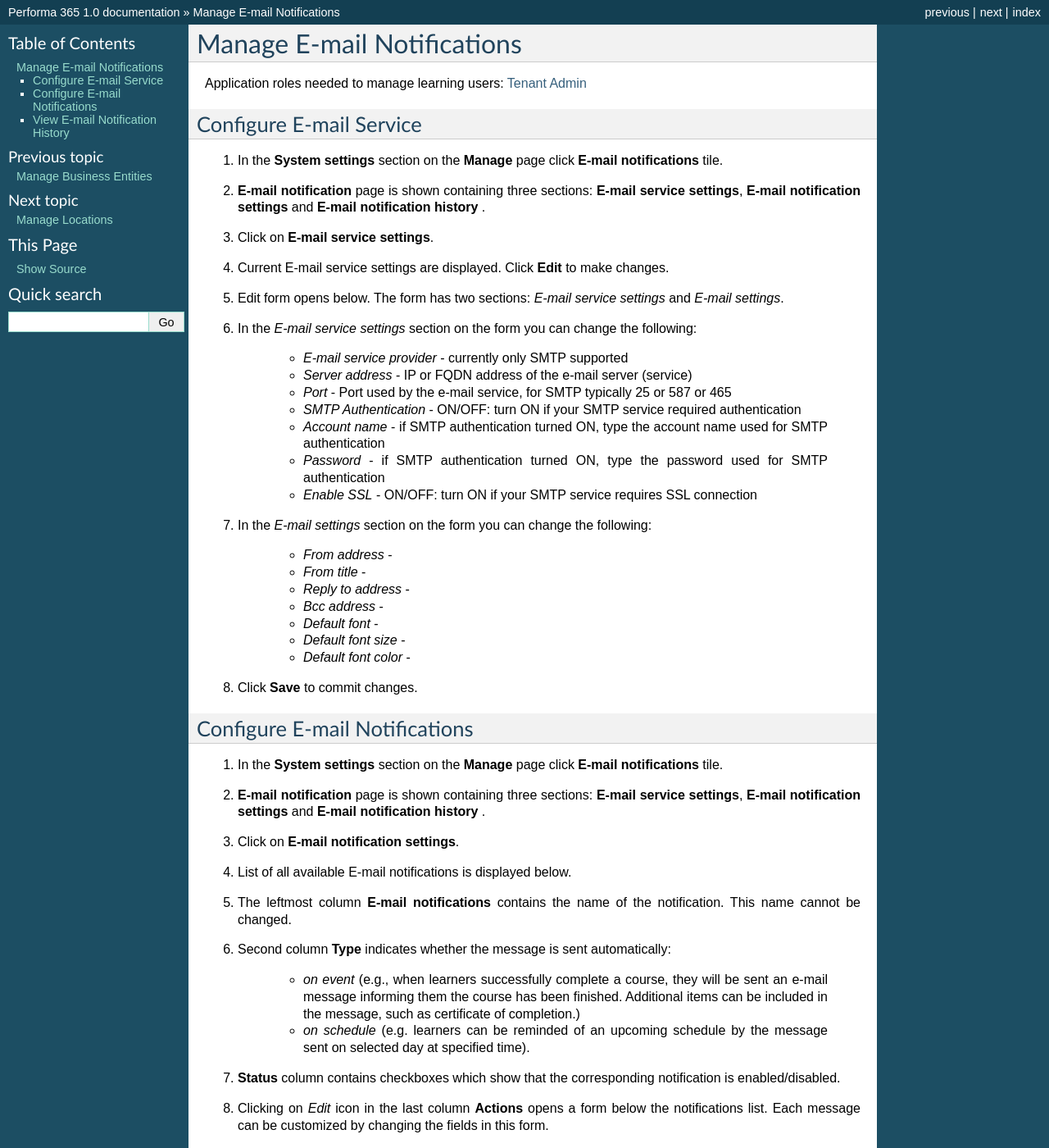
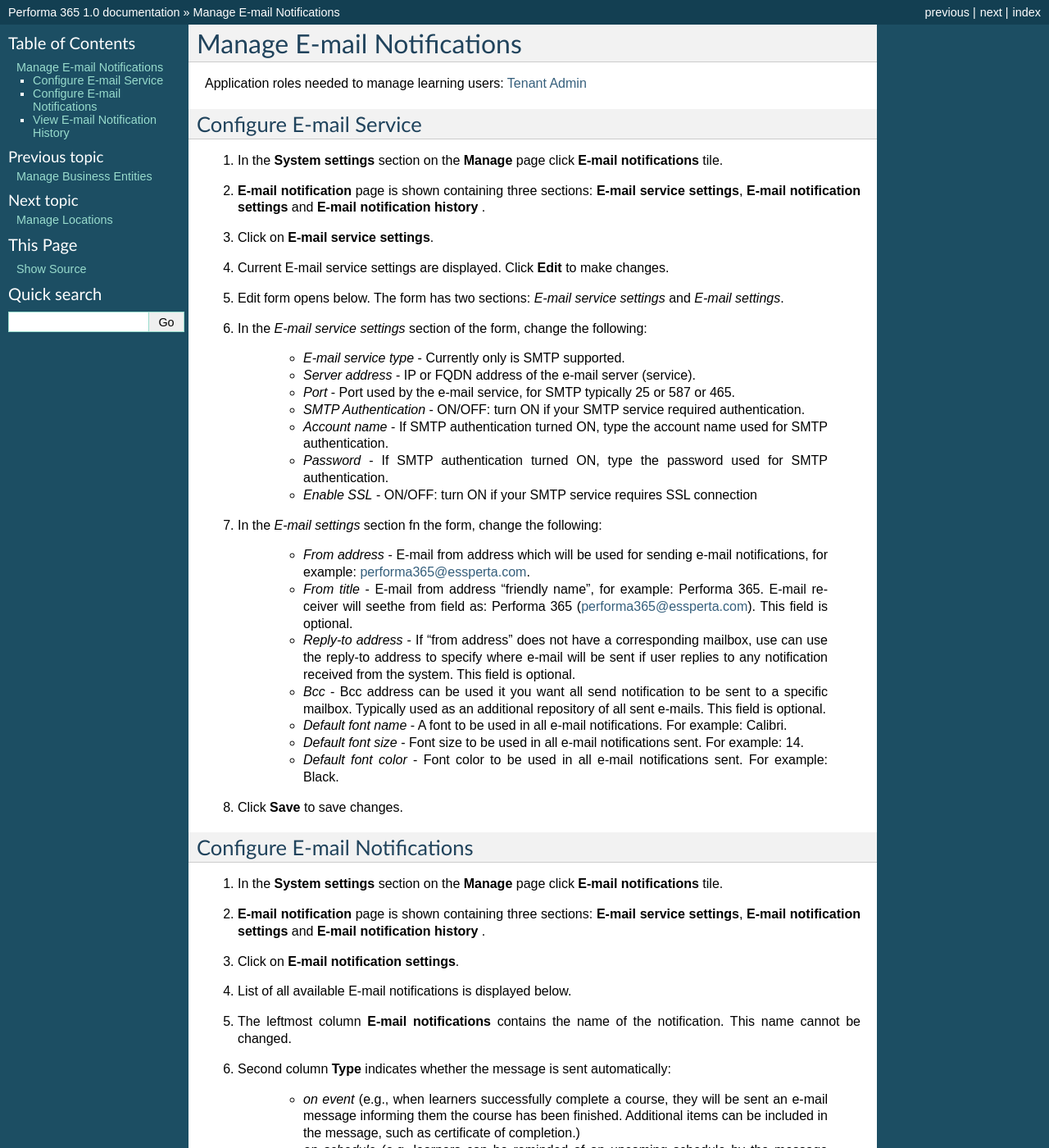
Before and after one commit to pslisko/performa365docs, a Sphinx documentation site: the page built from docs/howto/manage_email_notifications.rst, in a window 1280 px wide and 1400 px high. Shown: the whole window at 82% size. Built offline with Sphinx 7.4.7, drawn with Linux system fonts in a browser that asks for light colours; pages that are not in the unit, such as notebooks, are missing from menus.

Commit message:
Update manage_email_notifications.rst

```diff
--- a/docs/howto/manage_email_notifications.rst
+++ b/docs/howto/manage_email_notifications.rst
@@ -13,27 +13,27 @@
 #. Click on **E-mail service settings**.
 #. Current E-mail service settings are displayed. Click **Edit** to make changes.
 #. Edit form opens below. The form has two sections: *E-mail service settings* and *E-mail settings*.
-#. In the *E-mail service settings* section on the form you can change the following:
+#. In the *E-mail service settings* section of the form, change the following:
 
-    * *E-mail service provider* - currently only SMTP supported
-    * *Server address* - IP or FQDN address of the e-mail server (service)
-    * *Port* - Port used by the e-mail service, for SMTP typically 25 or 587 or 465
-    * *SMTP Authentication* - ON/OFF: turn ON if your SMTP service required authentication
-    * *Account name* - if SMTP authentication turned ON, type the account name used for SMTP authentication
-    * *Password* - if SMTP authentication turned ON, type the password used for SMTP authentication
+    * *E-mail service type* - Currently only is SMTP supported.
+    * *Server address* - IP or FQDN address of the e-mail server (service).
+    * *Port* - Port used by the e-mail service, for SMTP typically 25 or 587 or 465.
+    * *SMTP Authentication* - ON/OFF: turn ON if your SMTP service required authentication.
+    * *Account name* - If SMTP authentication turned ON, type the account name used for SMTP authentication.
+    * *Password* - If SMTP authentication turned ON, type the password used for SMTP authentication.
     * *Enable SSL* - ON/OFF: turn ON if your SMTP service requires SSL connection
 
-#. In the *E-mail settings* section on the form you can change the following:
+#. In the *E-mail settings* section fn the form, change the following:
 
-    * *From address* -
-    * *From title* -
-    * *Reply to address* -
-    * *Bcc address* -
-    * *Default font* -
-    * *Default font size* -
-    * *Default font color* -
+    * *From address* - E-mail from address which will be used for sending e-mail notifications, for example: performa365@essperta.com.
+    * *From title* - E-mail from address "friendly name", for example: Performa 365. E-mail receiver will seethe from field as: Performa 365 (performa365@essperta.com). This field is optional.
+    * *Reply-to address* - If "from address" does not have a corresponding mailbox, use can use the reply-to address to specify where e-mail will be sent if user replies to any notification received from the system. This field is optional.
+    * *Bcc* - Bcc address can be used it you want all send notification to be sent to a specific mailbox. Typically used as an additional repository of all sent e-mails. This field is optional.
+    * *Default font name* - A font to be used in all e-mail notifications. For example: Calibri.
+    * *Default font size* - Font size to be used in all e-mail notifications sent. For example: 14.
+    * *Default font color* - Font color to be used in all e-mail notifications sent. For example: Black.
 
-#. Click **Save** to commit changes.
+#. Click **Save** to save changes.
 
 
 Configure E-mail Notifications
```
